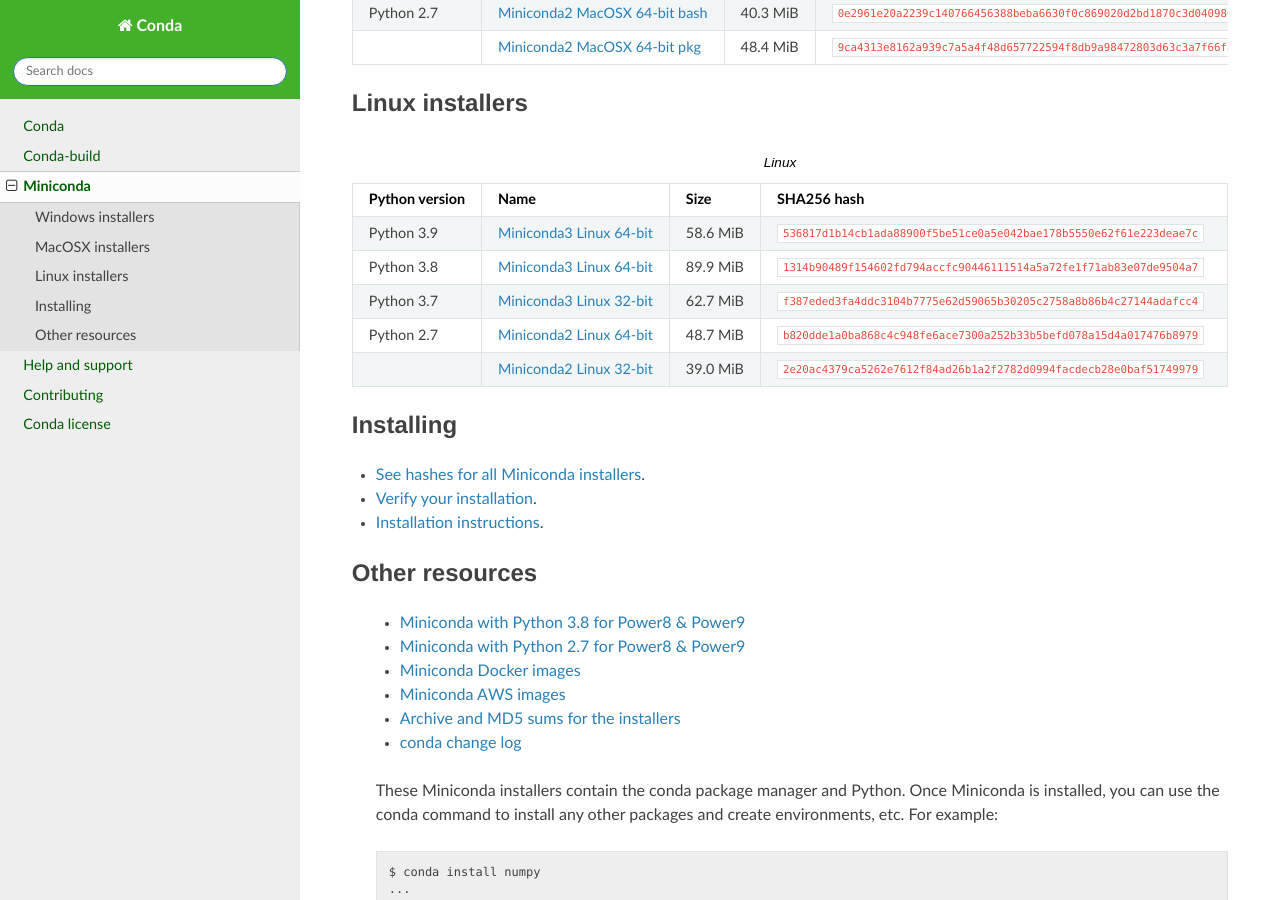
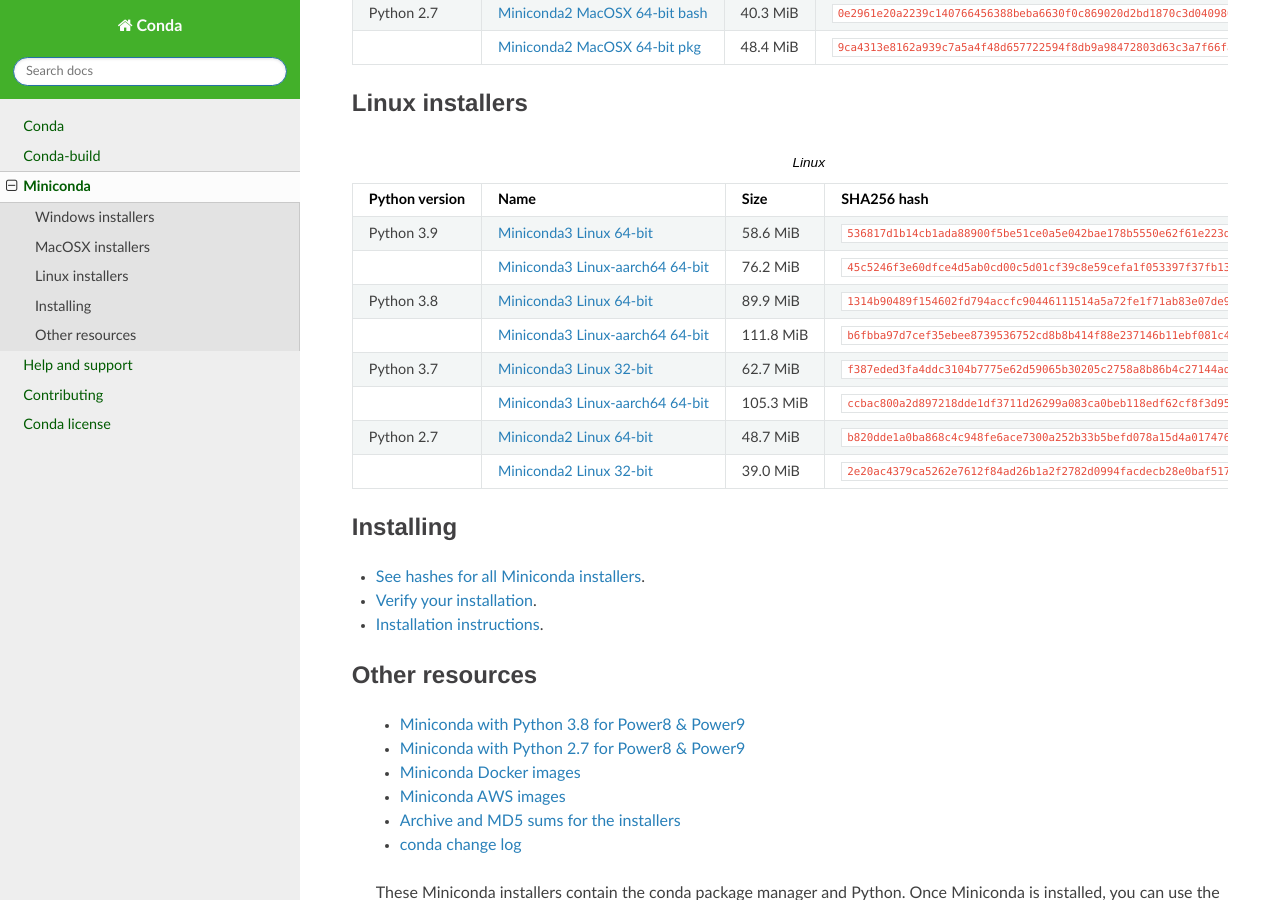
Before and after one commit to conda/conda-docs, a Sphinx documentation site: the page built from docs/source/miniconda.rst, in a window 1280 px wide and 900 px high, scrolled down 922 px. Built offline with Sphinx 7.4.7 and the Read the Docs theme 2.0.0, drawn with Linux system fonts in a browser that asks for light colours.

Commit message:
Add aarch64 Minicondas (v4.9.2)

```diff
--- a/docs/source/miniconda.rst
+++ b/docs/source/miniconda.rst
@@ -51,8 +51,11 @@
    :widths: 5, 10, 5, 80
 
    Python 3.9,`Miniconda3 Linux 64-bit <https://repo.anaconda.com/miniconda/Miniconda3-py39_4.9.2-Linux-x86_64.sh>`_,58.6 MiB,``536817d1b14cb1ada88900f5be51ce0a5e042bae178b5550e62f61e223deae7c``
+   ,`Miniconda3 Linux-aarch64 64-bit <https://repo.anaconda.com/miniconda/Miniconda3-py39_4.9.2-Linux-aarch64.sh>`_,76.2 MiB,``45c5246f3e60dfce4d5ab0cd00c5d01cf39c8e59cefa1f053397f37fb13f4410``
    Python 3.8,`Miniconda3 Linux 64-bit <https://repo.anaconda.com/miniconda/Miniconda3-latest-Linux-x86_64.sh>`_,89.9 MiB,``1314b90489f154602fd794accfc90446111514a5a72fe1f71ab83e07de9504a7``
+   ,`Miniconda3 Linux-aarch64 64-bit <https://repo.anaconda.com/miniconda/Miniconda3-latest-Linux-aarch64.sh>`_,111.8 MiB,``b6fbba97d7cef35ebee8739536752cd8b8b414f88e237146b11ebf081c44618f``
    Python 3.7,`Miniconda3 Linux 32-bit <https://repo.anaconda.com/miniconda/Miniconda3-latest-Linux-x86.sh>`_,62.7 MiB,``f387eded3fa4ddc3104b7775e62d59065b30205c2758a8b86b4c27144adafcc4``
+   ,`Miniconda3 Linux-aarch64 64-bit <https://repo.anaconda.com/miniconda/Miniconda3-py37_4.9.2-Linux-aarch64.sh>`_,105.3 MiB,``ccbac800a2d897218dde1df3711d26299a083ca0beb118edf62cf8f3d9516da8``
    Python 2.7,`Miniconda2 Linux 64-bit <https://repo.anaconda.com/miniconda/Miniconda2-latest-Linux-x86_64.sh>`_,48.7 MiB,``b820dde1a0ba868c4c948fe6ace7300a252b33b5befd078a15d4a017476b8979``
    ,`Miniconda2 Linux 32-bit <https://repo.anaconda.com/miniconda/Miniconda2-latest-Linux-x86.sh>`_,39.0 MiB,``2e20ac4379ca5262e7612f84ad26b1a2f2782d0994facdecb28e0baf51749979``
 
```
